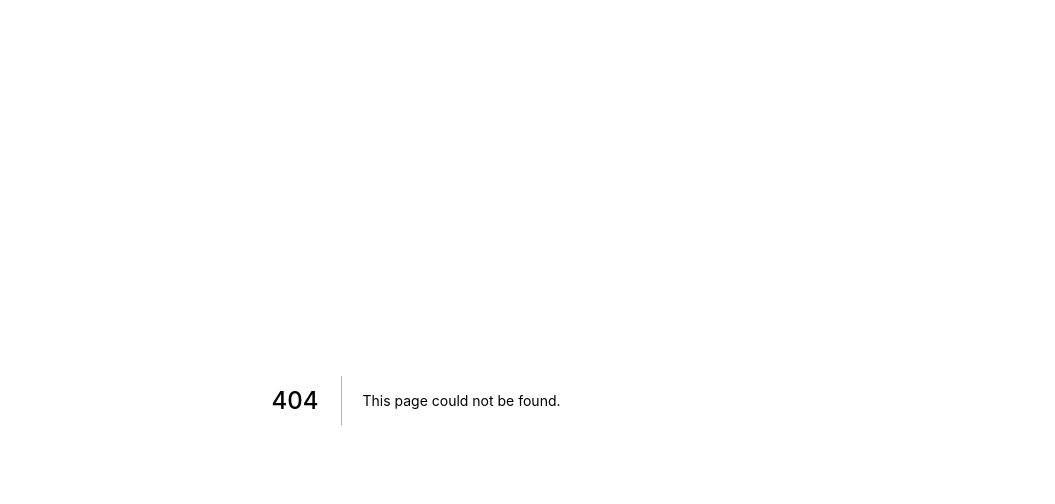
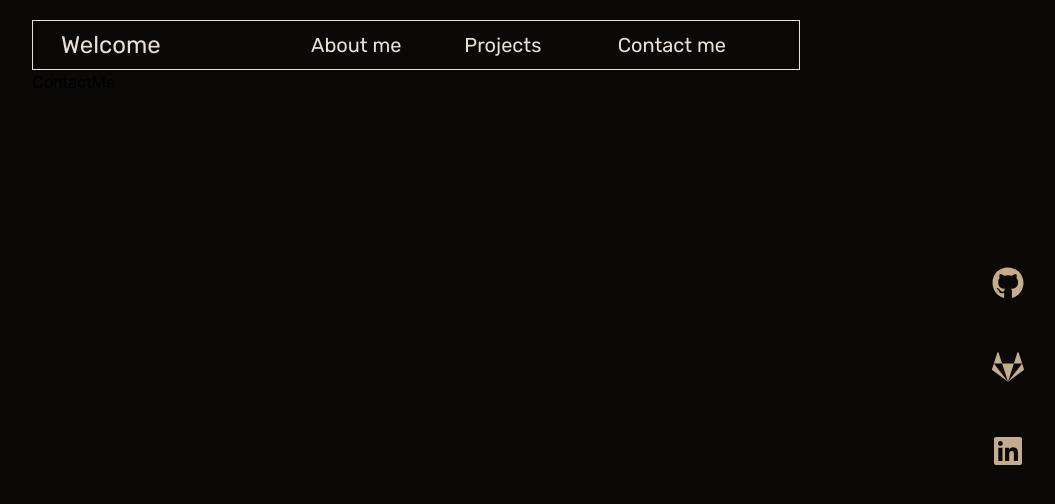
Before and after one commit to yorch-JMG/portfolio, a Next.js app: page /contact-me in a window 1280 px wide. Before the commit this address had no page. Shown: the top 504 px of the page, without its empty margins (224-1279 px from the left). Built offline with nearby package versions, Linux system fonts and the light colour scheme.

Commit message:
contact-me page added

```diff
--- a/components/navbars/index.js
+++ b/components/navbars/index.js
@@ -30,7 +30,7 @@
           <Link href="/projects">
 		<a className="w-full md:flex lg:flex">Projects</a>
           </Link>
-          <Link href="/welcome">
+          <Link href="/contact-me">
 		<a className="w-full md:flex lg:flex">Contact me</a>
           </Link>
         </ul>
--- /dev/null
+++ b/pages/contact-me.js
@@ -0,0 +1,9 @@
+import {Navbars} from '../components/navbars'
+export default function ContactMe() {
+  return (
+    <div className="max-w-3xl mx-auto z-20">
+			<Navbars />
+			ContactMe
+    </div>
+  );
+}
```
